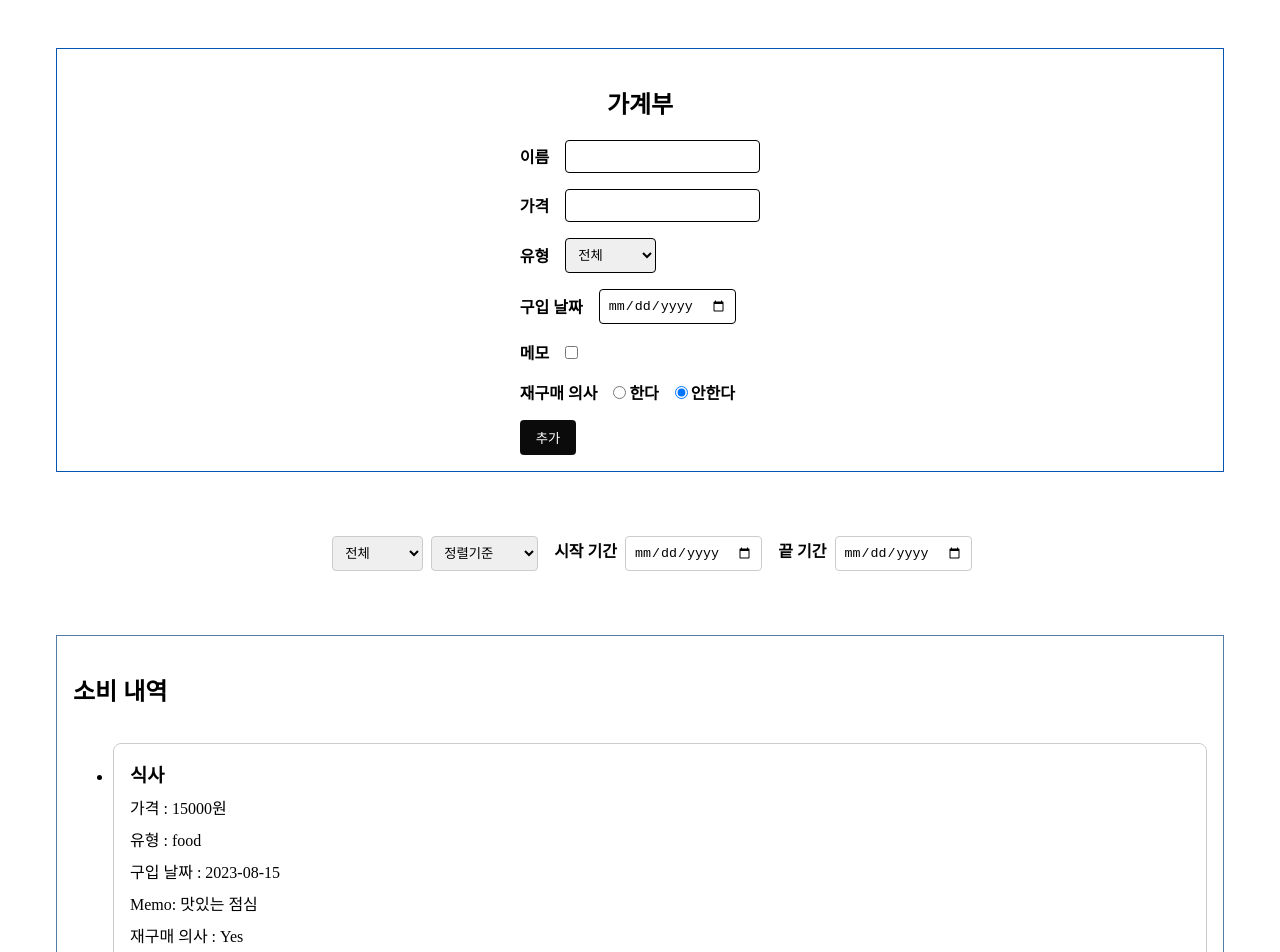
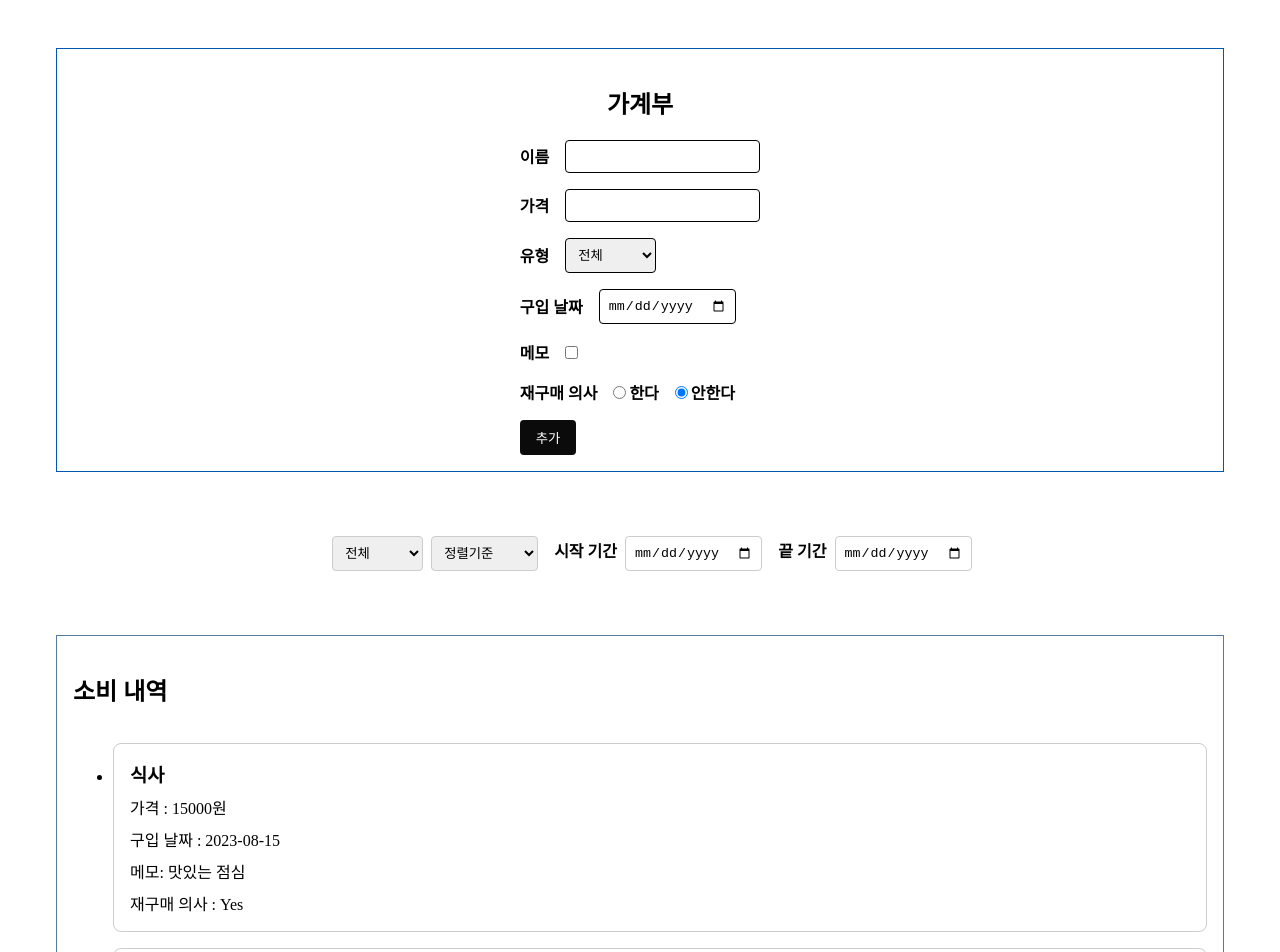
Before and after one commit to justkeepgoin/budget-practice, a React (Create React App) app: page / in a window 1280 px wide. Shown: the top 952 px of the page. Built offline with nearby package versions, Linux system fonts and the light colour scheme.

Commit message:
feat. props, 소비내역 컴포넌트 수정
- 전달되지 않는 type 항목 제거
- 소비내역 항목 텍스트 Memo->메모 수정

```diff
--- a/src/ExpenseItem.js
+++ b/src/ExpenseItem.js
@@ -1,16 +1,14 @@
 import React from "react";
 
 const ExpenseItem = (props) => {
-  const { name, price, type, purchaseDate, memo, wantsToRepurchase } =
-    props.expense;
+  const { name, price, purchaseDate, memo, wantsToRepurchase } = props.expense;
 
   return (
     <div className="expense-item">
       <h3>{name}</h3>
       <p>가격 : {price}원</p>
-      <p>유형 : {type}</p>
       <p>구입 날짜 : {purchaseDate}</p>
-      {memo && <p>Memo: {memo}</p>}
+      {memo && <p>메모: {memo}</p>}
       <p>재구매 의사 : {wantsToRepurchase ? "Yes" : "No"}</p>
     </div>
   );
```
